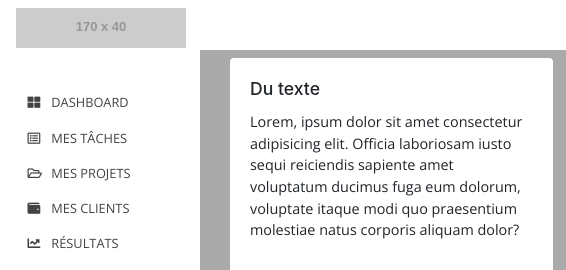
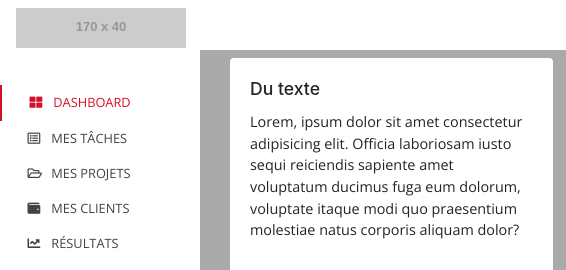
Before and after one commit to Sheeptune/test1, a plain HTML site: page index.html in a window 1280 px wide. Shown: the top 270 px of the page, 0-566 px from the left. Drawn offline with nearby package versions, Linux system fonts and the light colour scheme; placeholder pictures from the web are drawn by us.

Commit message:
Active menu item

```diff
--- a/css/style.css
+++ b/css/style.css
@@ -55,7 +55,7 @@
   width: 100%;
 }
 
-.nav-link:hover{
+.nav-link:hover, .nav-link + .active {
   border-left: 2px solid;
   border-left-color: #d4102a;
   color: #d4102a;
--- a/index.html
+++ b/index.html
@@ -17,7 +17,7 @@
 <body class="site">
     <nav class="nav flex-column">
         <a class="nav-link logo" href="#"><img src="https://via.placeholder.com/170x40" height="40px" alt="logo agence goweb"></a>
-        <a class="nav-link" href="#"><i class="fas fa-th-large"></i> Dashboard</a>
+        <a class="nav-link active" href="#"><i class="fas fa-th-large"></i> Dashboard</a>
         <a class="nav-link" href="#"><i class="far fa-list-alt"></i> Mes tâches</a>
         <a class="nav-link" href="#"><i class="far fa-folder-open"></i> Mes projets</a>
         <a class="nav-link" href="#"><i class="fas fa-wallet"></i> Mes clients</a>
```
